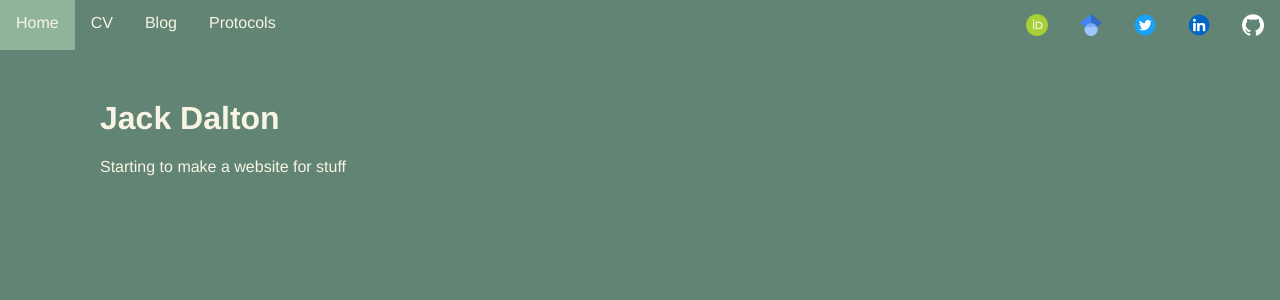
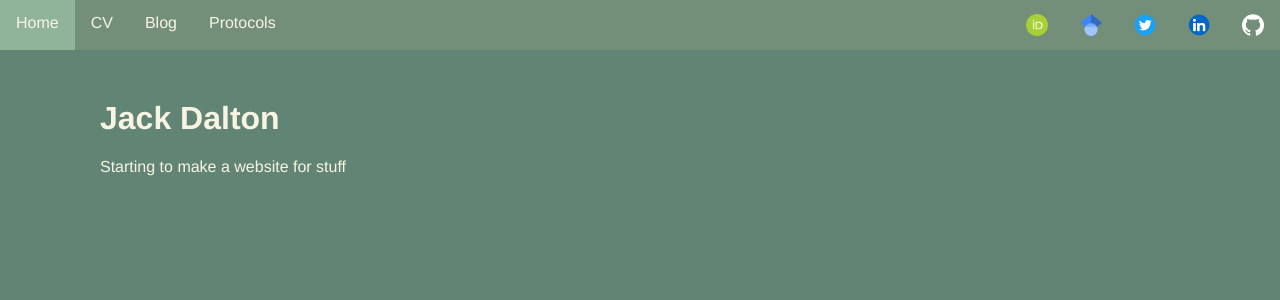
Before and after one commit to JackATDalton/JackATDalton.github.io, a Jekyll site: the page built from index.html, in a window 1280 px wide. Shown: the top 300 px of the page. Built offline with Jekyll 4.4.1, drawn with Linux system fonts in a browser that asks for light colours; some web fonts are replaced.

Commit message:
Update style.css

```diff
--- a/stylesheets/style.css
+++ b/stylesheets/style.css
@@ -15,7 +15,7 @@ nav
   padding: 0;
   height:50px;
   width: 100%;
-  background-color: #628474;
+  background-color: #738f79;
 }
 
 nav ul
```
